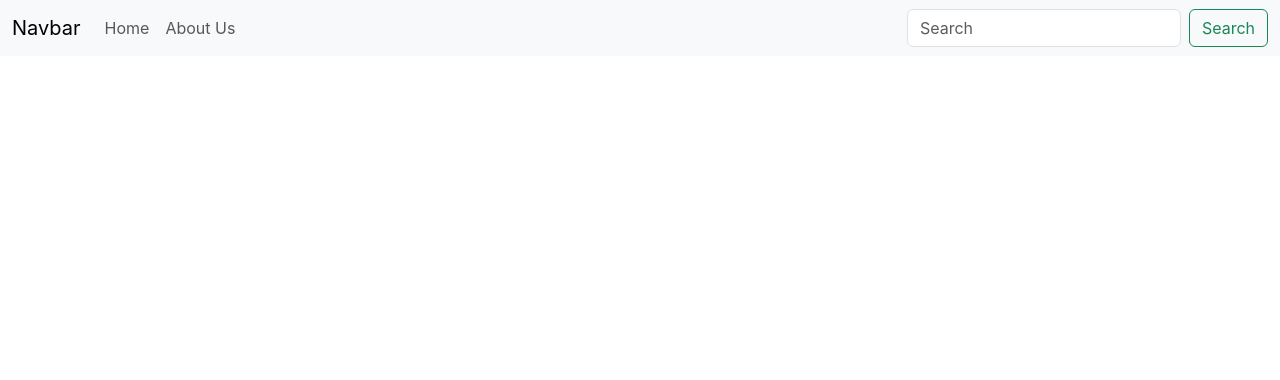
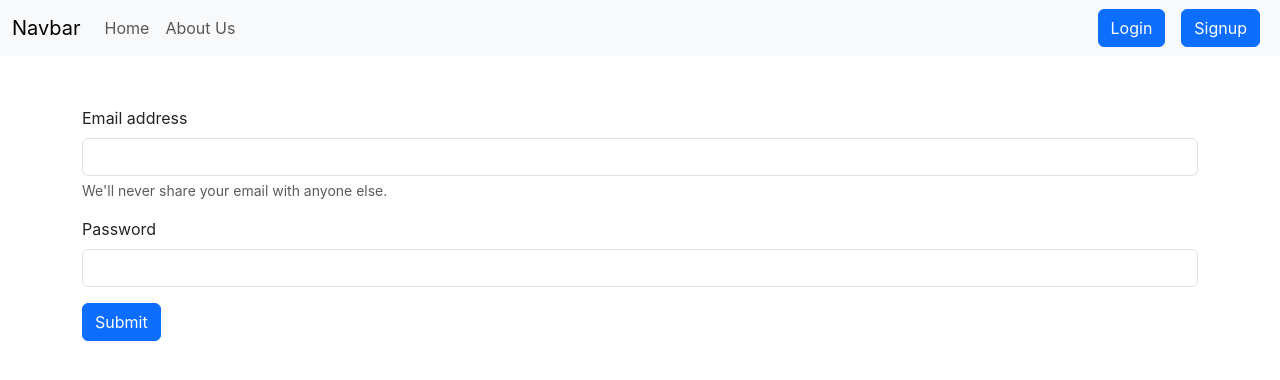
Before and after one commit to SagarSeladiya/inotebook, a React (Create React App) app: page /login in a window 1280 px wide. Shown: the top 380 px of the page. Built offline with nearby package versions, Linux system fonts and the light colour scheme.

Commit message:
[ADD] Login and Signup component and works alert properly video 71

```diff
--- a/src/App.js
+++ b/src/App.js
@@ -1,21 +1,41 @@
+import React, { useState } from "react";
+
 import logo from "./logo.svg";
 import "./App.css";
 import Navbar from "./components/Navbar";
 import Home from "./components/Home";
 import About from "./components/About";
+import Login from "./components/Login";
+import Signup from "./components/Signup";
+import Alert from "./components/Alert";
 import { BrowserRouter as Router, Routes, Route } from "react-router-dom";
 import NoteState from "./context/notes/NoteState";
 
 function App() {
+  const [alert, setAlert] = useState(null);
+
+  const showAlert = (message, type) =>{
+    setAlert({
+      msg: message,
+      type: type
+    })
+    setTimeout(() => {
+      setAlert(null);
+    }, 1500)
+  }
+
   return (
     <>
       <NoteState>
         <Router>
           <Navbar />
+          <Alert alert={alert}/>
           <div className="container">
             <Routes>
-              <Route exact path="/" element={<Home />} />
+              <Route exact path="/" element={<Home showAlert={showAlert} />} />
               <Route exact path="/about" element={<About />} />
+              <Route exact path="/login" element={<Login showAlert={showAlert} />} />
+              <Route exact path="/signup" element={<Signup showAlert={showAlert} />} />
             </Routes>
             </div>
           </Router>
--- a/src/components/AddNote.js
+++ b/src/components/AddNote.js
@@ -1,7 +1,7 @@
 import React, { useContext, useState } from "react";
 import NoteContext from "../context/notes/NoteContext";
 
-const AddNote = () => {
+const AddNote = (props) => {
   const context = useContext(NoteContext);
   const { addNote } = context;
 
@@ -10,6 +10,7 @@
   const handelClick = (e)=>{
     e.preventDefault();
     addNote(note.title, note.description, note.tag);
+    props.showAlert("Added successfully", "success");
   }
 
   const onChange = (e) => {
--- /dev/null
+++ b/src/components/Alert.js
@@ -0,0 +1,26 @@
+import React from "react";
+
+function Alert(props) {
+  const capitalize = (word) => {
+    if (word === "danger") {
+      word = "error";
+    }
+    const lower = word.toLowerCase();
+    return lower.charAt(0).toUpperCase() + lower.slice(1);
+  };
+
+  return (
+    <div style={{ height: "50px" }}>
+      {props.alert && (
+        <div
+          className={`alert alert-${props.alert.type} alert-dismissible fade show`}
+          role="alert"
+        >
+          <strong>{capitalize(props.alert.type)}</strong>: {props.alert.msg}
+        </div>
+      )}
+    </div>
+  );
+}
+
+export default Alert;
--- a/src/components/Home.js
+++ b/src/components/Home.js
@@ -1,10 +1,11 @@
 import React from "react";
 import Notes from "./Notes";
 
-const Home = () => {
+const Home = (props) => {
+  const {showAlert} = props
   return (
     <>
-      <Notes />
+      <Notes showAlert={showAlert} />
     </>
   );
 };
--- /dev/null
+++ b/src/components/Login.js
@@ -0,0 +1,77 @@
+import React, { useState } from "react";
+import { useNavigate } from "react-router-dom";
+
+const Login = (props) => {
+  const [credentials, setCredentials] = useState({ email: "", password: "" });
+  const navigate = useNavigate();
+
+  const handleSubmit = async (e) => {
+    e.preventDefault();
+    const response = await fetch("http://localhost:5000/api/auth/login", {
+      method: "POST",
+      headers: {
+        "Content-Type": "application/json",
+      },
+      body: JSON.stringify({
+        email: credentials.email,
+        password: credentials.password,
+      }),
+    });
+    const json = await response.json();
+    console.log(json);
+    if (json.success) {
+      //Save the auth toekn and redirect
+      localStorage.setItem("token", json.authtoken);
+      navigate("/");
+      props.showAlert("Logged In Successfully", "success");
+    } else {
+      props.showAlert("Please Use Valid Credentials", "danger");
+    }
+  };
+
+  const onChange = (e) => {
+    setCredentials({ ...credentials, [e.target.name]: e.target.value });
+  };
+
+  return (
+    <>
+      <form onSubmit={handleSubmit}>
+        <div className="mb-3">
+          <label htmlFor="email" className="form-label">
+            Email address
+          </label>
+          <input
+            type="email"
+            className="form-control"
+            id="email"
+            name="email"
+            aria-describedby="emailHelp"
+            onChange={onChange}
+            value={credentials.email}
+          />
+          <div id="emailHelp" className="form-text">
+            We'll never share your email with anyone else.
+          </div>
+        </div>
+        <div className="mb-3">
+          <label htmlFor="password" className="form-label">
+            Password
+          </label>
+          <input
+            type="password"
+            className="form-control"
+            id="password"
+            name="password"
+            onChange={onChange}
+            value={credentials.password}
+          />
+        </div>
+        <button type="submit" className="btn btn-primary">
+          Submit
+        </button>
+      </form>
+    </>
+  );
+};
+
+export default Login;
--- a/src/components/Navbar.js
+++ b/src/components/Navbar.js
@@ -24,9 +24,11 @@
           <Link className={`nav-link ${location.pathname === "/about"? "active": " "}`} to="/about">About Us</Link>
         </li>
       </ul>
-      <form className="d-flex" role="search">
-        <input className="form-control me-2" type="search" placeholder="Search" aria-label="Search"/>
-        <button className="btn btn-outline-success" type="submit">Search</button>
+      <form className="d-flex">
+
+        <Link className="btn btn-primary mx-2" to="/login" role="button">Login</Link>
+        <Link className="btn btn-primary mx-2" to="/signup" role="button">Signup</Link>
+
       </form>
     </div>
   </div>
--- a/src/components/Notesitem.js
+++ b/src/components/Notesitem.js
@@ -12,8 +12,8 @@
         <div className="card">
           <div className="card-body">
             <h5 className="card-title">
-              {note.title} <i className="fa-solid fa-trash mx-2" onClick={() =>{deleteNote(note._id)}}></i>
-              <i className="mx-2 fa-solid fa-pen-to-square" onClick={()=>{updateNote(note)}}></i>
+              {note.title} <i className="fa-solid fa-trash mx-2" onClick={() =>{deleteNote(note._id); props.showAlert("Deleted successfully", "danger");}}></i>
+              <i className="mx-2 fa-solid fa-pen-to-square" onClick={()=>{updateNote(note); }}></i>
             </h5>
             <p className="card-text">{note.description}</p>
           </div>
--- /dev/null
+++ b/src/components/Signup.js
@@ -0,0 +1,122 @@
+import React, { useState } from "react";
+import { useNavigate } from "react-router-dom";
+
+const Signup = (props) => {
+  const [credentials, setCredentials] = useState({
+    name: "",
+    email: "",
+    password: "",
+    cpassword: "",
+  });
+
+  const navigate = useNavigate();
+
+  const handleSubmit = async (e) => {
+    e.preventDefault();
+
+    try {
+      const { name, email, password } = credentials;
+      const response = await fetch("http://localhost:5000/api/auth/createuser", {
+        method: "POST",
+        headers: {
+          "Content-Type": "application/json",
+        },
+        body: JSON.stringify({ name, email, password }),
+      });
+
+      if (!response.ok) {
+        throw new Error(`HTTP error! Status: ${response.status}`);
+      }
+
+      const json = await response.json();
+      console.log(">>>>>>>JSON", json);
+
+
+      // Check if the user creation was successful
+      if (json.success) {
+        // Save the auth token and redirect
+        localStorage.setItem("token", json.authtoken);
+        navigate("/");
+        props.showAlert("Account Created Successfully", "success")
+      } else {
+        props.showAlert("Invalid Credentials", "danger")
+      }
+
+    } catch (error) {
+      console.error('Error:', error);
+    }
+
+  };
+
+  const onChange = (e) => {
+    setCredentials({ ...credentials, [e.target.name]: e.target.value });
+  };
+
+  return (
+    <div className="container">
+      <form onSubmit={handleSubmit}>
+        <div className="mb-3">
+          <label htmlFor="name">Name</label>
+          <input
+            type="text"
+            className="form-control"
+            id="name"
+            aria-describedby="emailHelp"
+            name="name"
+            placeholder="Enter Your Name"
+            onChange={onChange}
+            required
+            minLength={3}
+          />
+        </div>
+
+        <div className="mb-3">
+          <label htmlFor="email">Email address</label>
+          <input
+            type="email"
+            className="form-control"
+            id="email"
+            aria-describedby="emailHelp"
+            name="email"
+            placeholder="Enter email"
+            onChange={onChange}
+            required
+          />
+        </div>
+
+        <div className="mb-3">
+          <label htmlFor="password">Password</label>
+          <input
+            type="password"
+            className="form-control"
+            id="password"
+            name="password"
+            placeholder="Password"
+            onChange={onChange}
+            required
+            minLength={5}
+          />
+        </div>
+        <div className="mb-3">
+          <label htmlFor="cpassword">Confirm Password</label>
+          <input
+            type="password"
+            className="form-control"
+            id="cpassword"
+            name="cpassword"
+            placeholder="Confirm Password"
+            onChange={onChange}
+            required
+            minLength={5}
+          />
+        </div>
+
+        <button type="submit" className="btn btn-primary">
+          Submit
+        </button>
+      </form>
+    </div>
+  );
+};
+
+export default Signup;
--- a/src/context/notes/NoteState.js
+++ b/src/context/notes/NoteState.js
@@ -23,7 +23,6 @@
       }
 
       const json = await response.json();
-      console.log(json);
       setNotes(json);
     } catch (error) {
       console.error("Error fetching data:", error);
```
Also changed, not shown: src/components/Notes.js (+14 -8 lines), 1 other file (tests, documents, lock files or other folders).
